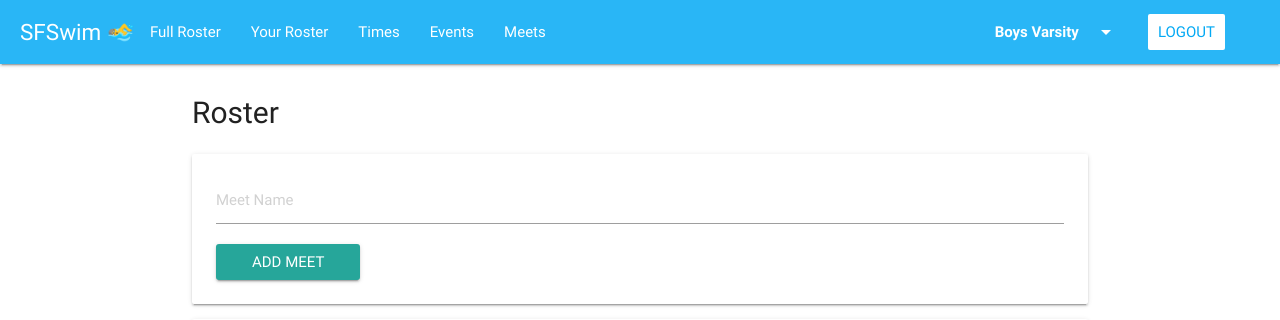
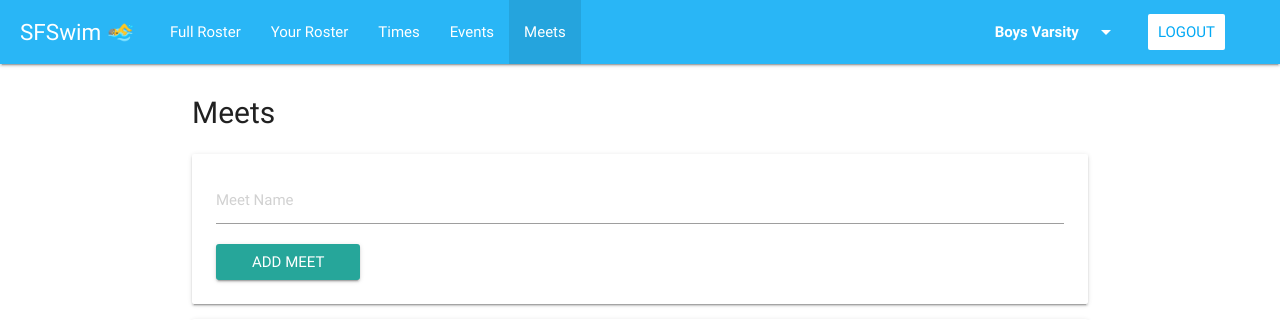
Before and after one commit to sfhacks/SFSwimming, a Flask app: page /meets in a window 1280 px wide. Shown: the top 320 px of the page. Run offline with Flask 2, Linux system fonts and the light colour scheme; data that the repository does not hold is empty; parts of the project's set-up code (start-up, migrations or seed data) failed here and were passed over.

Commit message:
Active nav bar

```diff
--- a/app/routes/event.py
+++ b/app/routes/event.py
@@ -21,4 +21,4 @@ def show_event():
                 "totalTimes": Time.top_times(stroke, event["distance"], gender, team)
             })
 
-    return render_template('event.html', stroke=stroke, events=data, show_extended=True)
+    return render_template('event.html', stroke=stroke, events=data, show_extended=True, path="events")
--- a/app/routes/meet.py
+++ b/app/routes/meet.py
@@ -7,7 +7,7 @@ meet = Blueprint('meet', __name__, template_folder='templates')
 @meet.route('/meets', methods=['GET'])
 @requires_auth
 def meets():
-    return render_template("meets.html", meets = Meet.all())
+    return render_template("meets.html", meets = Meet.all(), path="meets")
 
 @meet.route('/meets', methods=['POST'])
 @requires_auth
--- a/app/routes/roster.py
+++ b/app/routes/roster.py
@@ -10,7 +10,7 @@ roster = Blueprint('roster', __name__, template_folder='templates')
 @roster.route('/roster', methods=['GET'])
 @requires_auth
 def main():
-    return render_template('roster.html', roster = Player.all(), genders = genders, teams = teams)
+    return render_template('roster.html', roster = Player.all(), genders = genders, teams = teams, path = "roster")
 
 @roster.route('/roster', methods=['POST'])
 @requires_auth
--- a/app/routes/teamroster.py
+++ b/app/routes/teamroster.py
@@ -16,4 +16,4 @@ def main():
 
     print(teamname)
 
-    return render_template('teamroster.html', roster = Player.filter_by_team(gender, team), teamname = teamname)
+    return render_template('teamroster.html', roster = Player.filter_by_team(gender, team), teamname = teamname, path = "team_roster")
--- a/app/routes/times.py
+++ b/app/routes/times.py
@@ -15,7 +15,7 @@ def list_all_times():
     times = Time.all_times()
     roster = Player.all()
     meets = Meet.all()
-    template = render_template('times.html', roster = roster, strokes = event_names, distances = event_distances, meets = meets, times = times)
+    template = render_template('times.html', roster = roster, strokes = event_names, distances = event_distances, meets = meets, times = times, path="times")
     return template
 
 @times.route('/times', methods=['POST'])
--- a/app/static/styles.css
+++ b/app/static/styles.css
@@ -46,6 +46,7 @@ h2 {
   font-size: 1.5em;
   background-color: #29b6f6;
   margin-left: 20px;
+  margin-right: 20px;
 }
 
 img {
--- a/app/templates/base.html
+++ b/app/templates/base.html
@@ -55,11 +55,11 @@
 
             <ul class = "left">
                 <li id="nav-title">SFSwim 🏊‍♂️</li>
-                <li><a href = "/roster" class = "header-link">Full Roster</a></li>
-                <li><a href = "/teamroster" class = "header-link">Your Roster</a></li>
-                <li><a href = "/times" class = "header-link">Times</a></li>
-                <li><a href = "/event?stroke=free" class = "header-link">Events</a></li>
-                <li><a href = "/meets" class = "header-link">Meets</a></li>
+                <li class = {{"active" if path=="roster" else "_"}} ><a href = "/roster" class = "header-link">Full Roster</a></li>
+                <li class = {{"active" if path=="team_roster" else "_"}}><a href = "/teamroster" class = "header-link">Your Roster</a></li>
+                <li class = {{"active" if path=="times" else "_"}}><a href = "/times" class = "header-link">Times</a></li>
+                <li class = {{"active" if path=="events" else "_"}}><a href = "/event?stroke=free" class = "header-link">Events</a></li>
+                <li class = {{"active" if path=="meets" else "_"}}><a href = "/meets" class = "header-link">Meets</a></li>
                 {# <li><a href = "/changeTeam" class = "header-link">Change Team</a></li> #}
             </ul>
 
--- a/app/templates/meets.html
+++ b/app/templates/meets.html
@@ -30,9 +30,7 @@ $(() => {
 
 </script>
 
-<h1> Roster </h1>
-
-
+<h1> Meets </h1>
 
 
 <!-- Modal Structure -->
```
